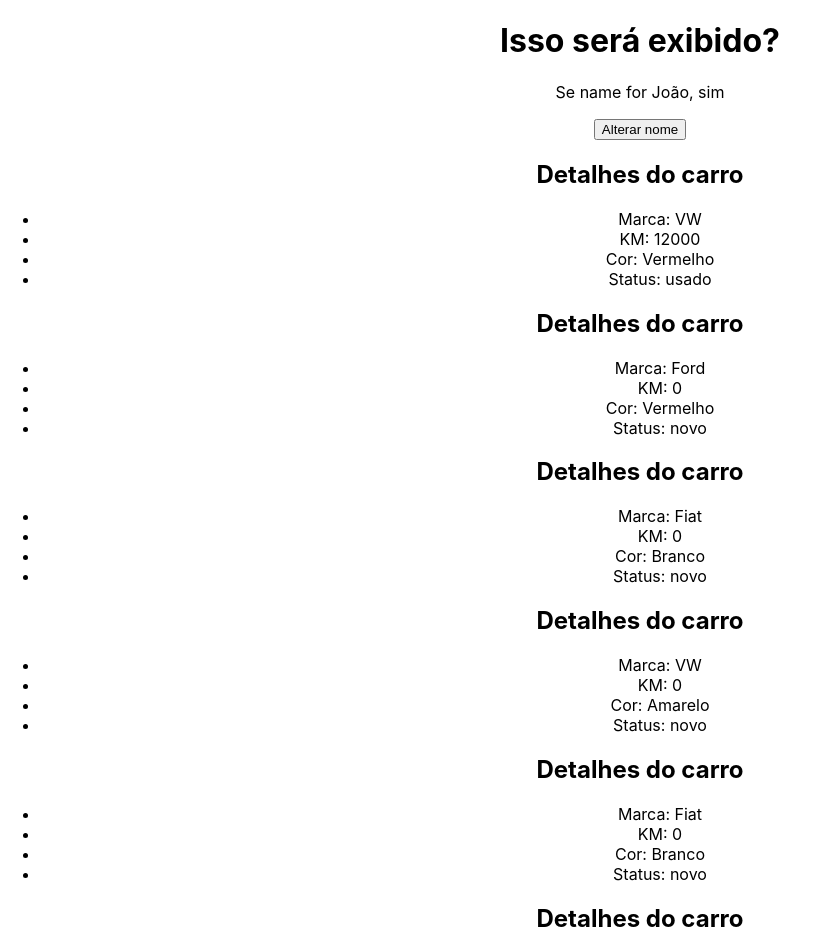
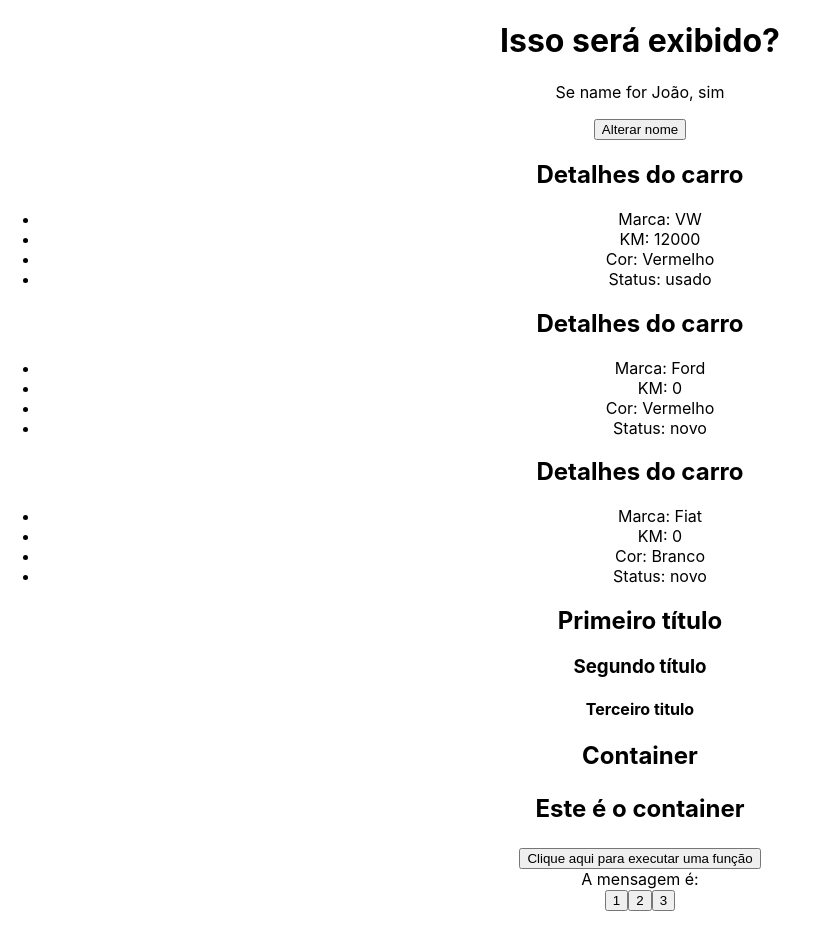
Before and after one commit to gabsbento/curso-react, a React (Create React App) app: page / in a window 1280 px wide. Shown: the top 952 px of the page, without its empty margins (0-819 px from the left). After the commit the page ends 911 px from the top, so only its background shows below. Built offline with nearby package versions, Linux system fonts and the light colour scheme.

Commit message:
:sparkles: feat: state lift

```diff
--- a/src/App.jsx
+++ b/src/App.jsx
@@ -1,19 +1,28 @@
+import { useState } from "react";
 import "./App.css";
 import CarDetails from "./components/CarDetails";
 import ConditionalRender from "./components/ConditionalRender";
 import Container from "./components/Container";
 import ExecuteFunction from "./components/ExecuteFunction";
 import Fragment from "./components/Fragment";
+import Message from "./components/Message";
+import ChangeMessageState from "./components/ChangeMessageState";
 
 function App() {
-  const cars = [
+  /*const cars = [
     {id: 1, brand: "VW", color: "Amarelo", status: true, km: 0},
     {id: 2, brand: "Fiat", color: "Branco", status: true, km: 0},
     {id: 3, brand: "Hyundai", color: "Prata", status: true, km: 0}
-  ]
+  ]*/
 
   function showMessage(){
     console.log("Evento do componente pai");
+  }
+
+  const [message, setMessage] = useState("");
+
+  const handleMessage = (msg) => {
+    setMessage(msg);
   }
   return (
     <div className="App">
@@ -22,7 +31,7 @@ function App() {
       <CarDetails brand="Ford" color="Vermelho" km={0} status={true}/>
       <CarDetails brand="Fiat" color="Branco" km={0} status={true}/>
       {/* Loop */}
-      {cars.map((car, index) => (
+      {/*cars.map((car, index) => (
         <CarDetails
           brand={car.brand}
           color={car.color}
@@ -30,13 +39,16 @@ function App() {
           status={car.status}
           key={index}
         />
-      ))}
+      ))*/}
       <Fragment propFragment={"Terceiro titulo"}/>
       {/** Children */}
       <Container>
         <p>Este é o container</p>
       </Container>
       <ExecuteFunction myFunction={showMessage}/>
+      {/** state lift */}
+      <Message msg={message}/>
+      <ChangeMessageState handleMessage={handleMessage}/>
     </div>
   );
 }
--- /dev/null
+++ b/src/components/ChangeMessageState.jsx
@@ -0,0 +1,14 @@
+import React from 'react'
+
+function ChangeMessageState( { handleMessage } ) {
+    const messages = ["oi", "ola", "oi, tudo bem"]
+  return (
+    <div>
+        <button onClick={() => handleMessage(messages[0])}>1</button>
+        <button onClick={() => handleMessage(messages[1])}>2</button>
+        <button onClick={() => handleMessage(messages[2])}>3</button>
+    </div>
+  )
+}
+
+export default ChangeMessageState
--- /dev/null
+++ b/src/components/Message.jsx
@@ -0,0 +1,11 @@
+import React from 'react'
+
+function Message({msg}) {
+  return (
+    <div>
+        A mensagem é: {msg}
+    </div>
+  )
+}
+
+export default Message
```
